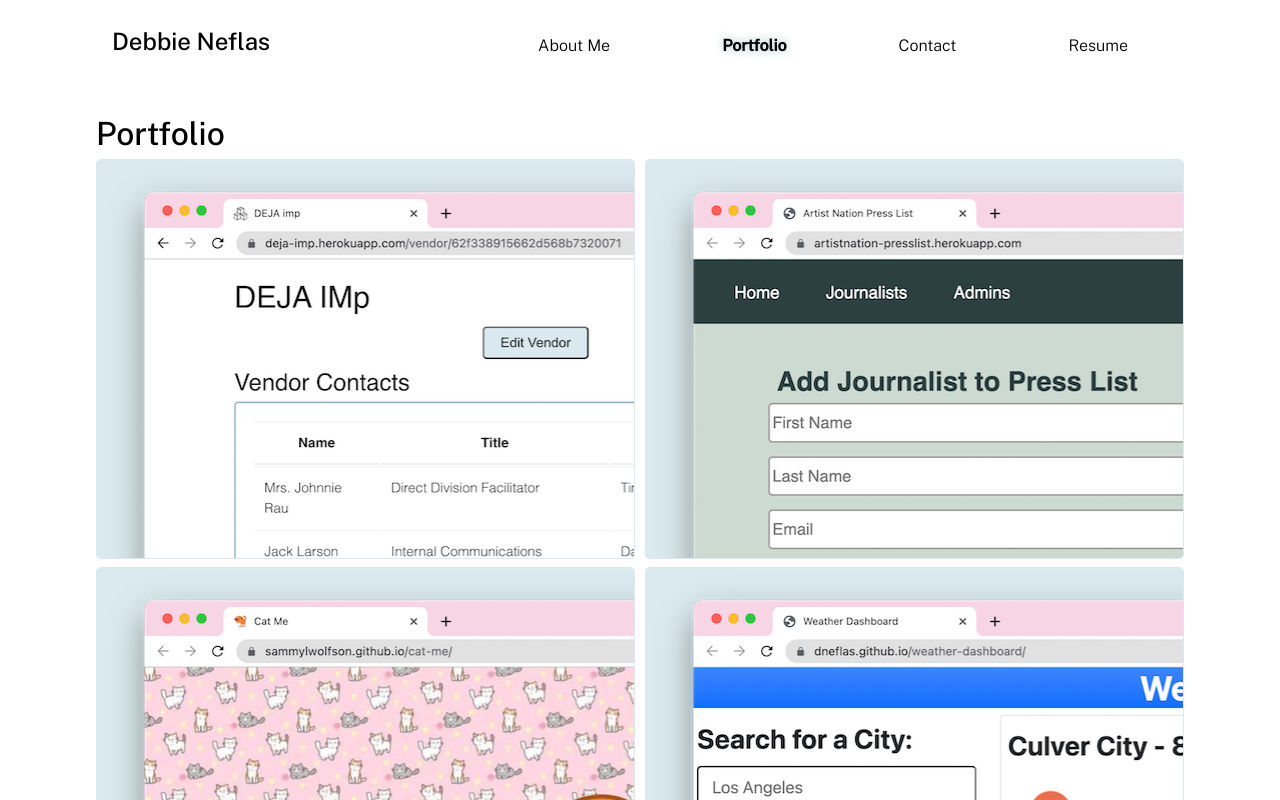
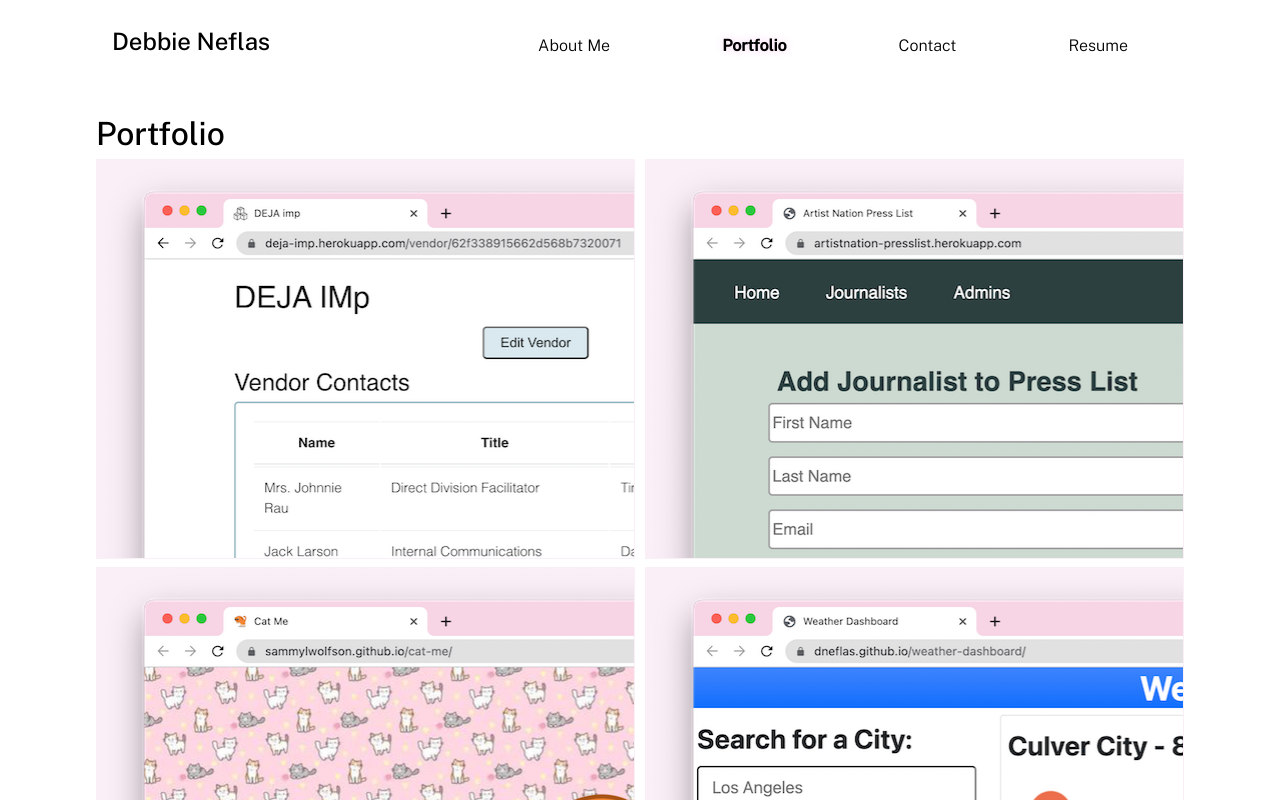
Before and after one commit to dneflas/react-portfolio, a React (Create React App) app: page /react-portfolio/portfolio in a window 1280 px wide. Shown: the top 800 px of the page. Built offline with nearby package versions, Linux system fonts and the light colour scheme.

Commit message:
update css

```diff
--- a/src/App.css
+++ b/src/App.css
@@ -1,7 +1,7 @@
 :root {
-  --primary: #9dbdc6;
-  --secondary: #daeaef;
-  --tertiary: #ff3d2e;
+  --primary: #f7ceeb;
+  --secondary: #fbeff7;
+  --tertiary: #f099d8;
   --light: #ffffff;
   --dark: #000;
   --border-radius: 0.3rem;
@@ -120,7 +120,7 @@ nav a:hover {
 
 .btn:hover {
   color: var(--dark);
-  background-color: var(--light);
+  background-color: var(--tertiary);
 }
 
 .btn-inline {
@@ -138,14 +138,17 @@ nav a:hover {
   min-height: 400px;
   border: 1px solid var(--secondary);
 }
-/*
-.projects:hover {
-  backdrop-filter: blur(30px);
-} */
+
+.project-hover {
+  min-height: 400px;
+  border: 2px solid #000;
+  box-shadow: 20px 20px var(--secondary), 20px 20px 0px 2px var(--dark),
+    40px 40px var(--tertiary), 40px 40px 0px 2px var(--dark);
+  z-index: 999;
+}
 
 .project-content {
   min-height: 366px;
-  backdrop-filter: blur(30px);
 }
 
 .border-round {
@@ -168,14 +171,15 @@ nav a:hover {
 
 /* CARDS */
 .card {
-  margin: 0 0 20px 0;
-  border: 3px solid var(--dark);
-  border-radius: var(--border-radius);
+  margin: 10%;
+  border: 2px solid #000;
+  box-shadow: 20px 20px var(--secondary), 20px 20px 0px 2px var(--dark),
+    40px 40px var(--tertiary), 40px 40px 0px 2px var(--dark);
 }
 
 .card-header {
-  color: var(--primary);
-  background-color: var(--dark);
+  color: var(--dark);
+  /* background-color: var(--secondary); */
   padding: 2.5%;
   border-radius: calc(0.18rem - 1px) calc(0.18rem - 1px) 0 0;
 }
--- a/src/components/About/index.js
+++ b/src/components/About/index.js
@@ -3,15 +3,20 @@ import profilePic from "../../assets/profile.png";
 
 function About() {
   return (
-    <section className="my-5" id="about">
-      <h2> About Me</h2>
-      <div className="text-center">
-        <img src={profilePic} className="mt-5" alt="headshot" />
+    <section className=" card" id="about">
+      <div className="text-center flex-row px-3 justify-space-around">
+        <img
+          src={profilePic}
+          className="my-4 col-2"
+          alt="headshot"
+          width="100px"
+        />
+        <h5 className="my-auto px-auto col-9">
+          Hi, I'm Debbie - A full-stack web developer based in Culver City, CA
+        </h5>
       </div>
-      <h5 className="text-center my-3 pt-5 pb-3">
-        Hi, I'm Debbie - A full-stack web developer based in Culver City, CA
-      </h5>
-      <p>
+
+      <p className="px-3">
         A full-stack web developer with a recently earned certificate in
         full-stack development from UCLA Extensions. I am Javascript-fluent with
         developed skills in Node.js, React.js, and mobile-first responsive
--- a/src/components/ContactForm/index.js
+++ b/src/components/ContactForm/index.js
@@ -83,10 +83,7 @@ function ContactForm() {
       <div className="flex-row justify-center my-auto">
         {contactLinks.map((link) => (
           <div className=" mx-4 my-3" key={link.name}>
-            <a
-              href={link.link}
-              className="ml-2 my-1 px-2 py-1 text-dark large-icons"
-            >
+            <a href={link.link} className="ml-2 my-1 px-2 py-1 text-dark icons">
               <i className={link.icon}></i> : {link.text}
             </a>
           </div>
--- a/src/components/Project/index.js
+++ b/src/components/Project/index.js
@@ -67,11 +67,17 @@ function Project() {
     <div className="flex-row justify-space-between">
       {project.map((project, i) => (
         <div
-          className="col-12 col-md-6 mb-2 bg-secondary text-dark p-3 flex-column border-round projects"
+          className={`col-12 col-md-6 mb-2 bg-secondary text-dark p-3 flex-column projects ${
+            isProjectHover === i && "project-hover bg-light"
+          }`}
           key={project.title}
-          style={{
-            backgroundImage: `url(${require(`../../assets/${project.image}`)}) `,
-          }}
+          style={
+            isProjectHover === i
+              ? { backgroundImage: "none" }
+              : {
+                  backgroundImage: `url(${require(`../../assets/${project.image}`)}) `,
+                }
+          }
           onMouseEnter={() => setIsProjectHover(i)}
           onMouseLeave={() => setIsProjectHover()}
         >
```
